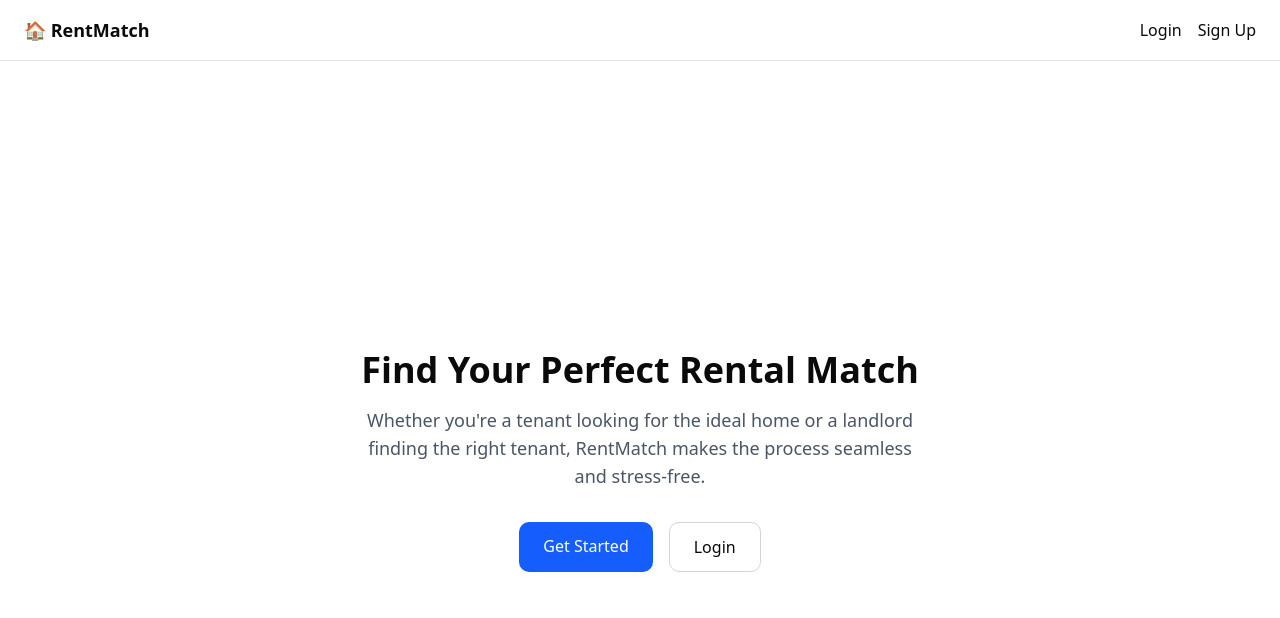
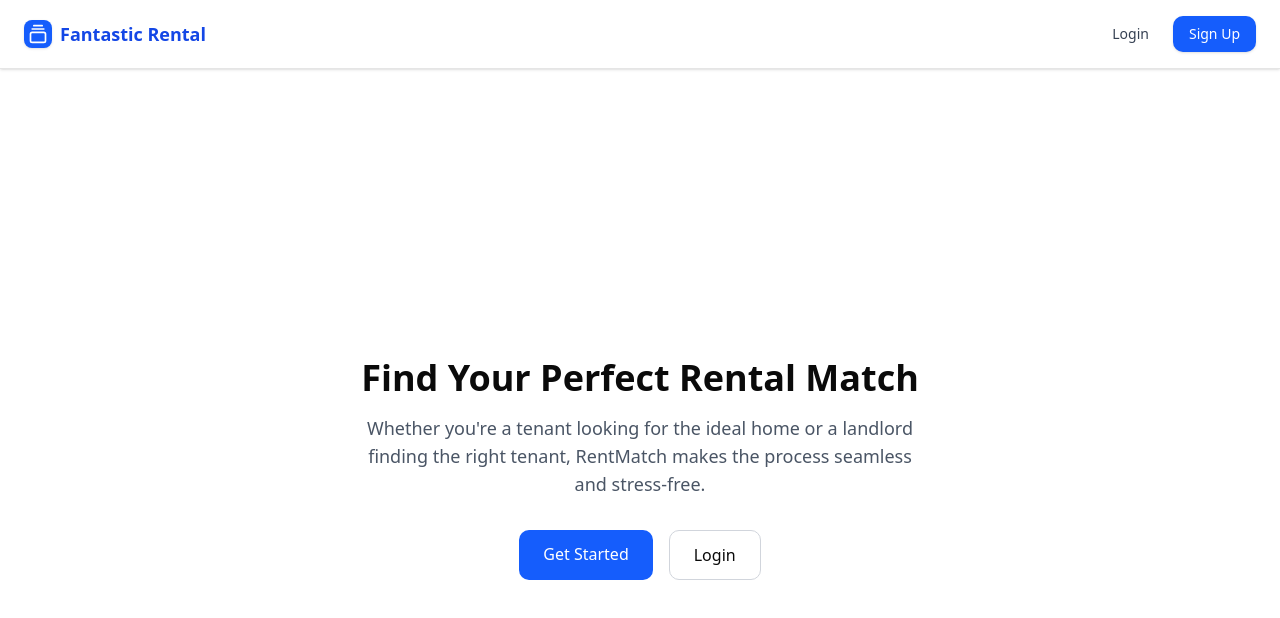
Before and after one commit to Fantastic-4-HC25/hackathon-project, a Next.js app: page / in a window 1280 px wide. Shown: the top 618 px of the page. Built offline with nearby package versions, Linux system fonts and the light colour scheme; no server answers.

Commit message:
refactor: improve Navbar component structure and styling

```diff
--- a/components/Navbar.jsx
+++ b/components/Navbar.jsx
@@ -4,6 +4,7 @@ import Link from "next/link";
 import { auth } from "@/lib/firebase";
 import { signOut, onAuthStateChanged } from "firebase/auth";
 import { useEffect, useState } from "react";
+import { GalleryVerticalEnd } from "lucide-react";
 
 export default function Navbar() {
   const [user, setUser] = useState(null);
@@ -18,32 +19,41 @@ export default function Navbar() {
   };
 
   return (
-        <nav className="w-full flex items-center justify-between px-6 py-4 border-b">
-            <Link href="/" className="text-lg font-bold">
-                🏠 RentMatch
+    <nav className="w-full bg-white border-b shadow-sm px-6 py-4 flex items-center justify-between">
+      {/* Logo */}
+      <Link href="/" className="flex items-center gap-2 text-lg font-bold text-blue-700 hover:text-blue-800 transition-colors">
+        <div className="bg-blue-600 text-white flex items-center justify-center rounded-md p-1 shadow-sm">
+          <GalleryVerticalEnd className="size-5" />
+        </div>
+        Fantastic Rental
       </Link>
-            <div className="flex items-center gap-4">
+
+      {/* Links */}
+      <div className="flex items-center gap-6 text-sm font-medium">
         {user ? (
           <>
-                        <Link href="/dashboard/tenant" className="hover:underline">
+            <Link href="/dashboard/tenant" className="text-gray-700 hover:text-blue-700 transition-colors">
               Dashboard
             </Link>
-                        <Link href="/profile" className="hover:underline">
+            <Link href="/profile" className="text-gray-700 hover:text-blue-700 transition-colors">
               Profile
             </Link>
             <button
               onClick={handleLogout}
-                            className="text-red-500 hover:underline"
+              className="text-red-500 hover:text-red-600 transition-colors"
             >
               Logout
             </button>
           </>
         ) : (
           <>
-                        <Link href="/login" className="hover:underline">
+            <Link href="/login" className="text-gray-700 hover:text-blue-700 transition-colors">
               Login
             </Link>
-                        <Link href="/signup" className="hover:underline">
+            <Link
+              href="/signup"
+              className="bg-blue-600 text-white px-4 py-2 rounded-lg shadow hover:bg-blue-700 transition-colors"
+            >
               Sign Up
             </Link>
           </>
```
Lines whose indentation alone changed are shown as unchanged.
